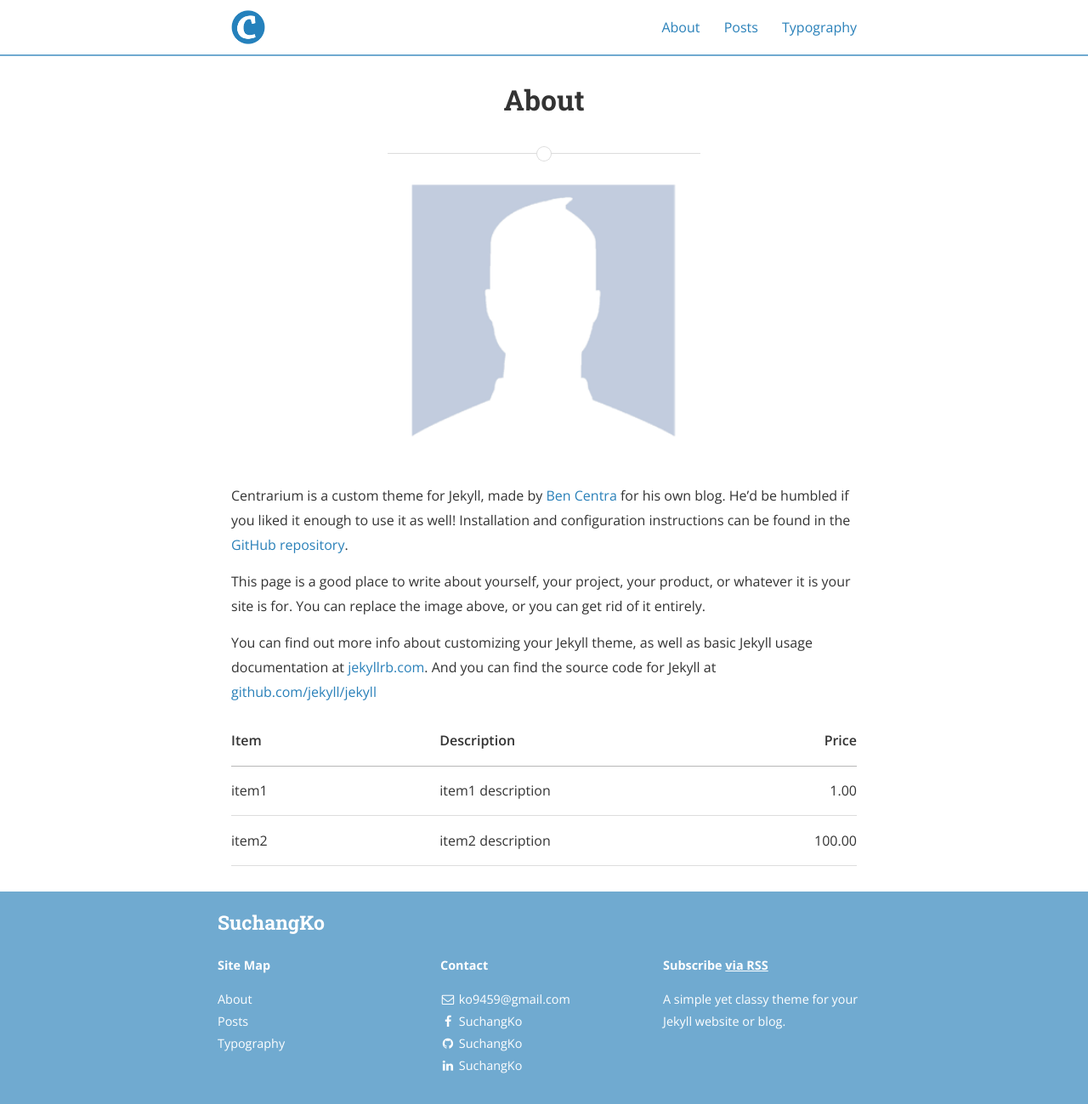
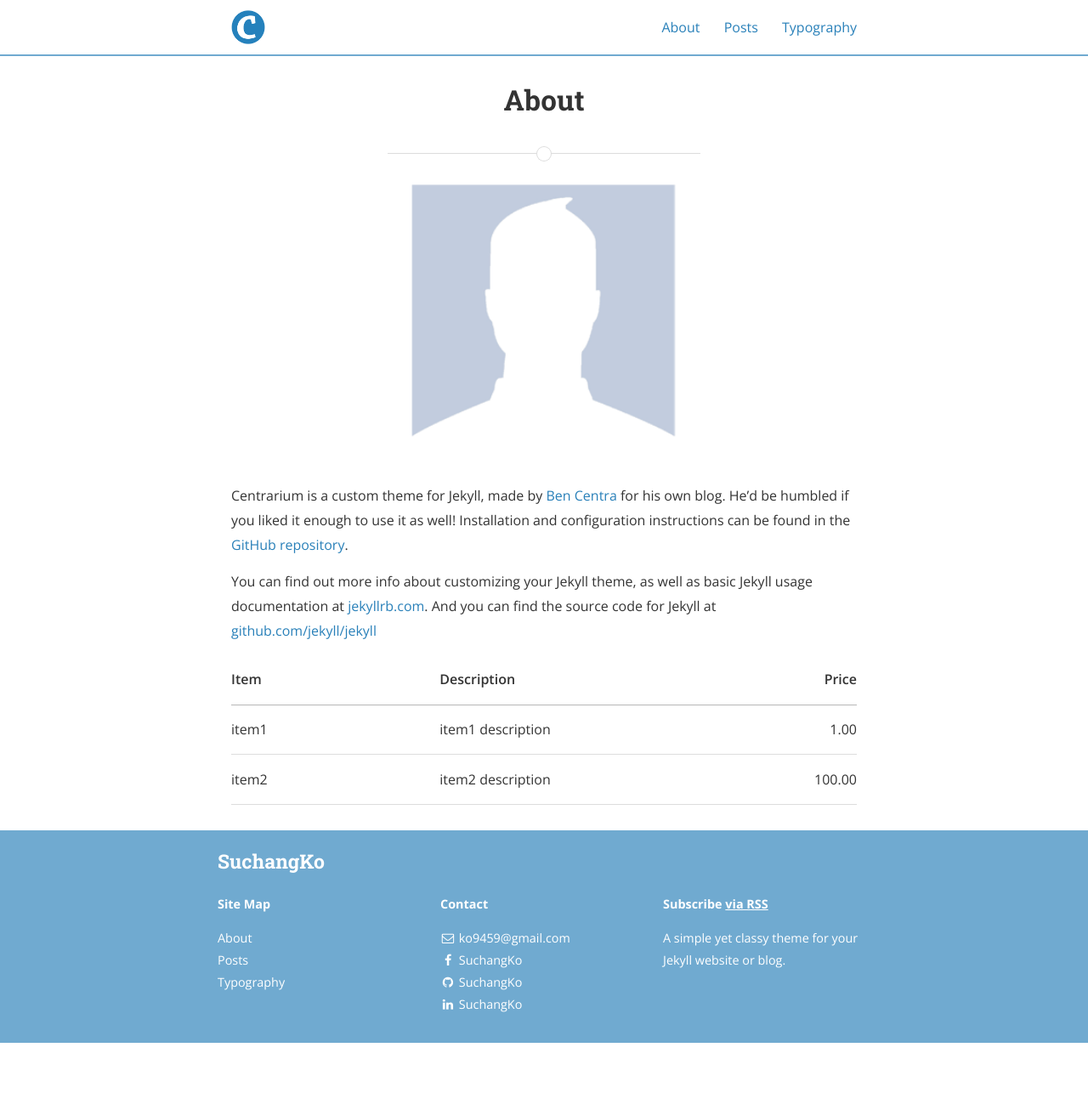
Before and after one commit to SuchangKo/suchangko.github.io, a Jekyll site: the page built from about.md, in a window 1280 px wide. Shown: the whole page at 85% size. Built offline with Jekyll 4.4.1, drawn with Linux system fonts in a browser that asks for light colours; nearby versions of some CDN libraries; a style sheet for code colours, icons or effects is not loaded; after the commit the page ends 1227 px from its top, so only the background shows below that.

Commit message:
About.md Test

```diff
--- a/about.md
+++ b/about.md
@@ -7,8 +7,6 @@ permalink: /about/
 <img src="{{ site.baseurl }}/assets/profile-placeholder.gif" title="Profile Picture" class="profile">
 
 Centrarium is a custom theme for Jekyll, made by [Ben Centra][bencentra] for his own blog. He'd be humbled if you liked it enough to use it as well! Installation and configuration instructions can be found in the [GitHub repository](https://github.com/bencentra/centrarium).
-
-This page is a good place to write about yourself, your project, your product, or whatever it is your site is for. You can replace the image above, or you can get rid of it entirely.
 
 You can find out more info about customizing your Jekyll theme, as well as basic Jekyll usage documentation at [jekyllrb.com](http://jekyllrb.com/). And you can find the source code for Jekyll at [github.com/jekyll/jekyll](https://github.com/jekyll/jekyll)
 
```
